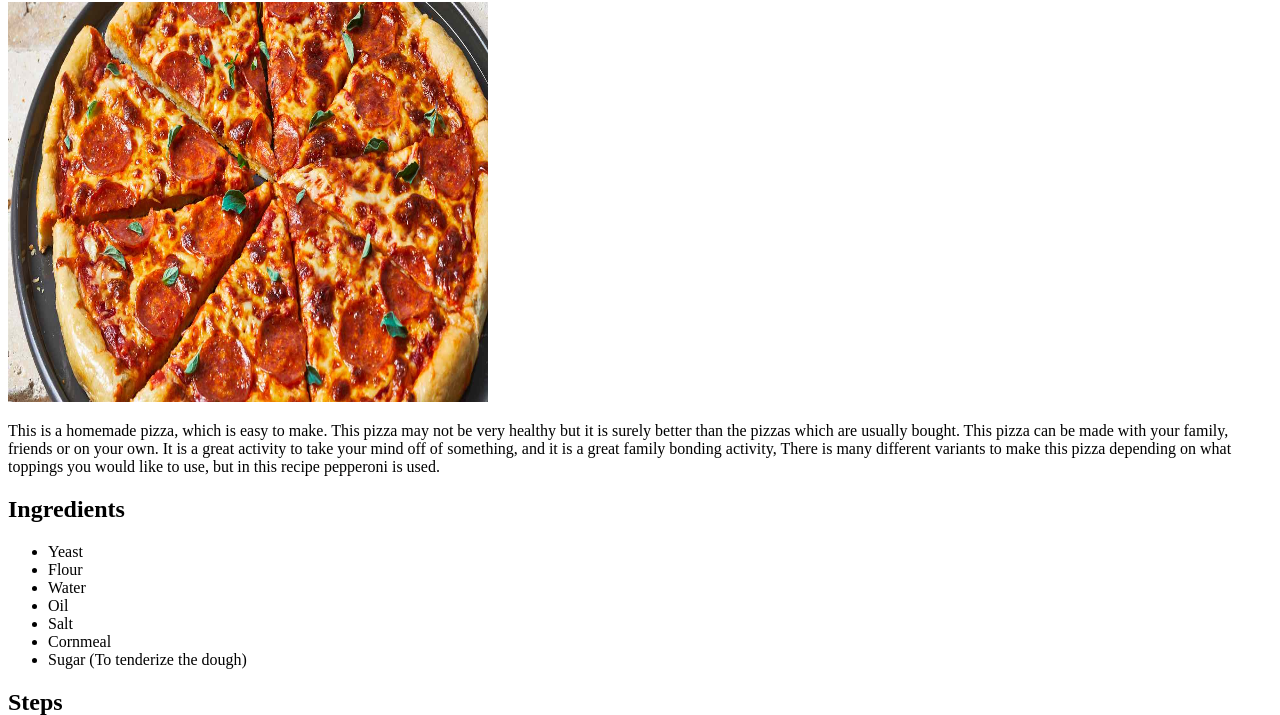
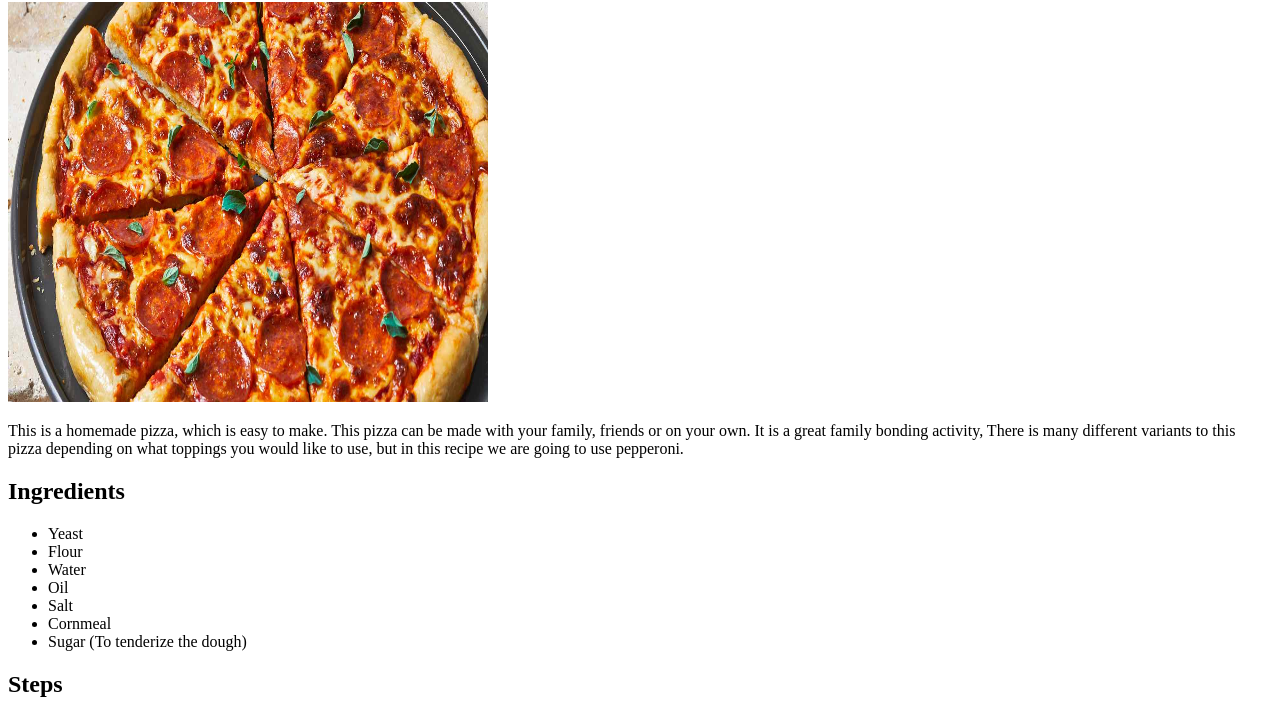
Before and after one commit to alekduck/odin-recipes, a plain HTML site: page recipes/pizza.html in a window 1280 px wide. Shown: the part 78-793 px from the top of the page. Drawn offline with Linux system fonts and the light colour scheme.

Commit message:
I made changes to the pizza page

```diff
--- a/recipes/pizza.html
+++ b/recipes/pizza.html
@@ -8,10 +8,9 @@
     <body>
         <h1>Pizza Recipe</h1>
         <img src="Pizza.jpg" alt="Pizza Image" height="400" width="480">
-        <p>This is a homemade pizza, which is easy to make. This pizza may not be very healthy but it is surely better
-            than the pizzas which are usually bought. This pizza can be made with your family, friends or on your own.
-            It is a great activity to take your mind off of something, and it is a great family bonding activity, There is many different variants to make
-            this pizza depending on what toppings you would like to use, but in this recipe pepperoni is used.</p>
+        <p>This is a homemade pizza, which is easy to make. This pizza can be made with your family, friends or on your own.
+            It is a great family bonding activity, There is many different variants to
+            this pizza depending on what toppings you would like to use, but in this recipe we are going to use pepperoni.</p>
 
         <h2>Ingredients</h2>
 
```
